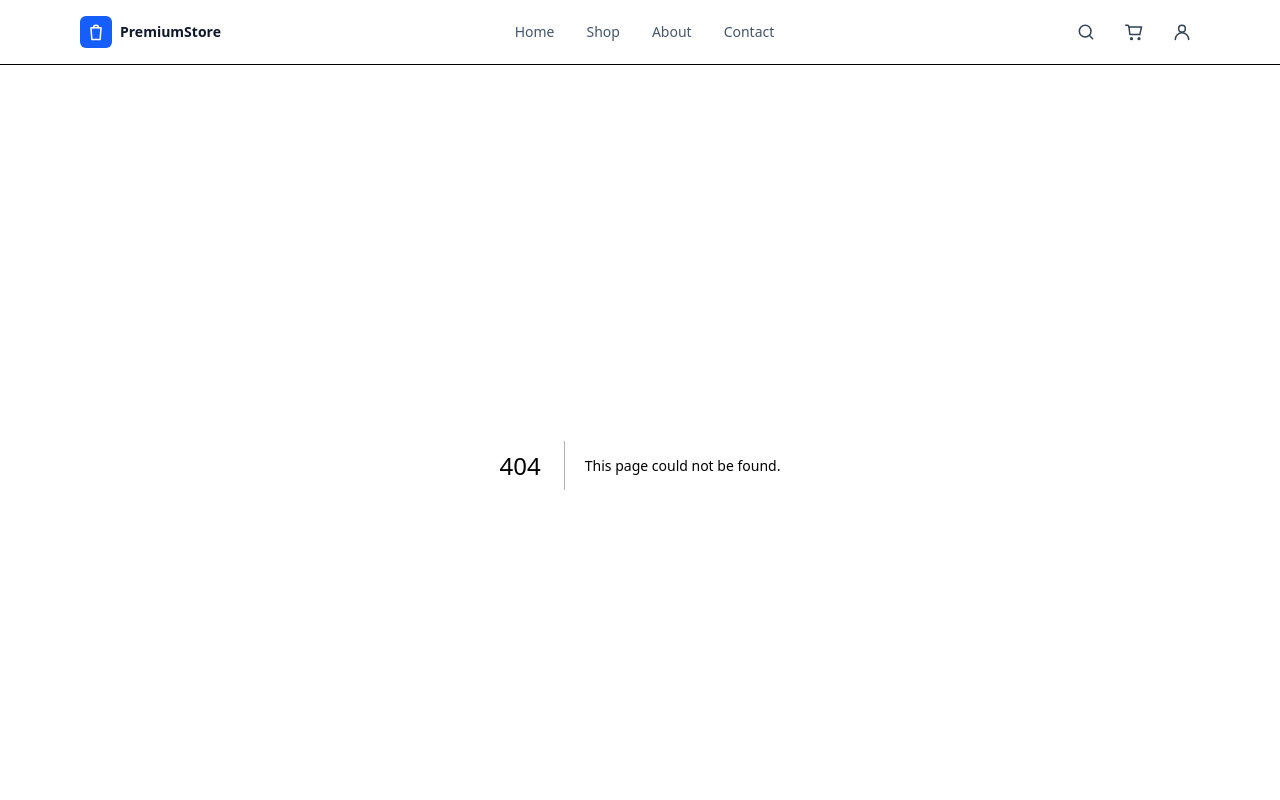
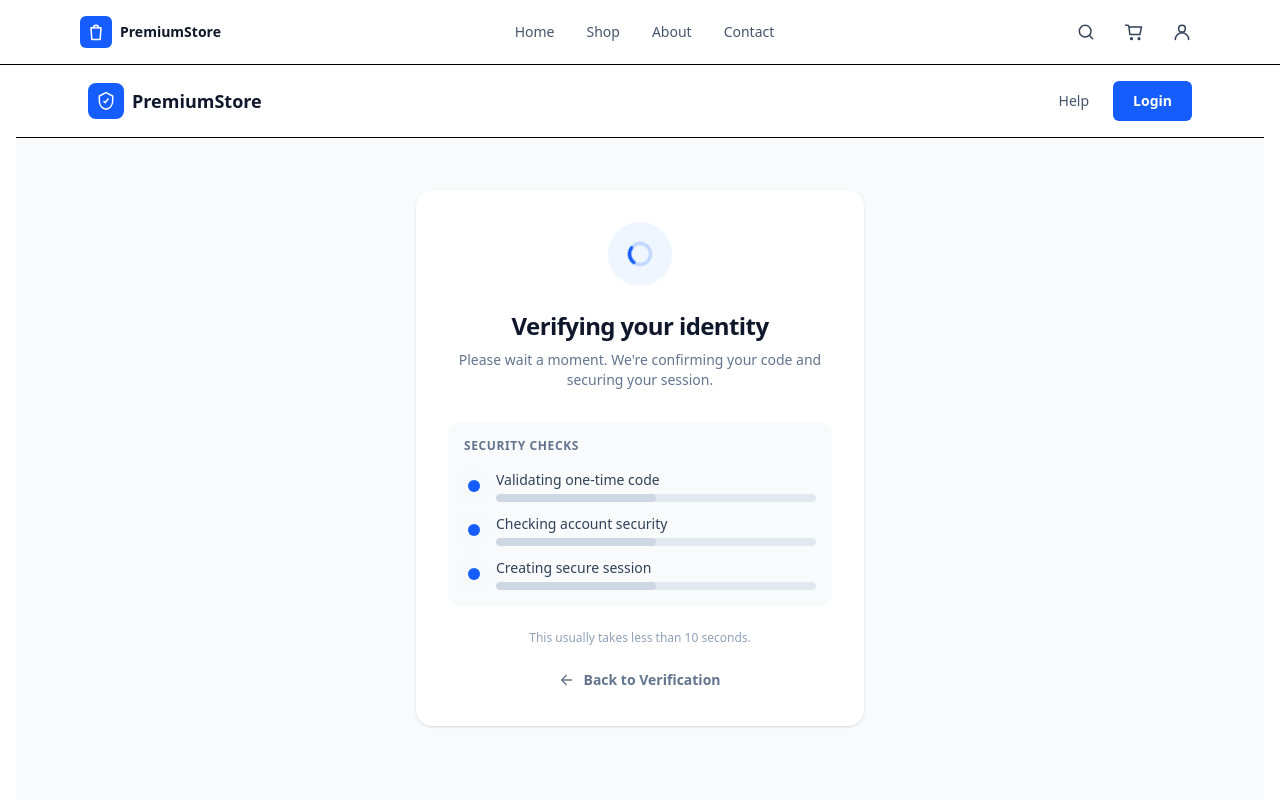
Before and after one commit to Alpkrsl/E-ticaret2.0, a Next.js app: page /loading in a window 1280 px wide. Before the commit this address had no page. Shown: the top 800 px of the page. Built offline with nearby package versions, Linux system fonts and the light colour scheme.

Commit message:
feat(auth): add loading verification screen

```diff
--- /dev/null
+++ b/app/(auth)/loading/page.tsx
@@ -0,0 +1,164 @@
+"use client";
+
+import Link from "next/link";
+
+export default function AuthLoadingPage() {
+  return (
+    <div className="flex min-h-screen flex-col bg-slate-50">
+      {/* Top bar */}
+      <header className="border-b bg-white">
+        <div className="mx-auto flex max-w-6xl items-center justify-between px-6 py-4">
+          <Link href="/" className="flex items-center gap-2 text-lg font-semibold text-slate-900">
+            <span className="inline-flex h-9 w-9 items-center justify-center rounded-lg bg-blue-600 text-white">
+              <ShieldLogo />
+            </span>
+            PremiumStore
+          </Link>
+
+          <div className="flex items-center gap-6 text-sm text-slate-600">
+            <Link href="/help" className="hover:text-slate-900">
+              Help
+            </Link>
+            <Link
+              href="/auth/login"
+              className="inline-flex h-10 items-center justify-center rounded-md bg-blue-600 px-5 text-sm font-semibold text-white hover:bg-blue-700"
+            >
+              Login
+            </Link>
+          </div>
+        </div>
+      </header>
+
+      {/* Main */}
+      <main className="flex flex-1 items-center justify-center px-4 py-12">
+        <div className="w-full max-w-md rounded-2xl bg-white p-8 text-center shadow-sm">
+          <div className="mx-auto flex h-16 w-16 items-center justify-center rounded-full bg-blue-50 text-blue-600">
+            <Spinner />
+          </div>
+
+          <h1 className="mt-6 text-2xl font-semibold tracking-tight text-slate-900">
+            Verifying your identity
+          </h1>
+
+          <p className="mx-auto mt-2 max-w-sm text-sm text-slate-500">
+            Please wait a moment. We&apos;re confirming your code and securing your session.
+          </p>
+
+          {/* Skeleton status box */}
+          <div className="mt-8 rounded-xl bg-slate-50 p-4 text-left">
+            <p className="text-xs font-semibold uppercase tracking-wider text-slate-500">
+              Security checks
+            </p>
+
+            <ul className="mt-4 space-y-3">
+              {[
+                "Validating one-time code",
+                "Checking account security",
+                "Creating secure session",
+              ].map((t) => (
+                <li key={t} className="flex items-center gap-3">
+                  <span className="relative inline-flex h-5 w-5 items-center justify-center">
+                    <span className="absolute inline-flex h-5 w-5 animate-ping rounded-full bg-blue-200 opacity-75" />
+                    <span className="relative inline-flex h-3 w-3 rounded-full bg-blue-600" />
+                  </span>
+                  <div className="flex-1">
+                    <p className="text-sm font-medium text-slate-700">{t}</p>
+                    <div className="mt-1 h-2 w-full overflow-hidden rounded-full bg-slate-200">
+                      <div className="h-2 w-1/2 animate-pulse rounded-full bg-slate-300" />
+                    </div>
+                  </div>
+                </li>
+              ))}
+            </ul>
+          </div>
+
+          {/* Bottom helper */}
+          <p className="mt-6 text-xs text-slate-400">
+            This usually takes less than 10 seconds.
+          </p>
+
+          <div className="mt-6">
+            <Link
+              href="/auth/verify"
+              className="inline-flex items-center justify-center gap-2 text-sm font-semibold text-slate-500 hover:text-slate-700"
+            >
+              <ArrowLeftIcon />
+              Back to Verification
+            </Link>
+          </div>
+        </div>
+      </main>
+
+      {/* Footer */}
+      <footer className="py-6 text-center text-xs text-slate-400">
+        <div className="flex items-center justify-center gap-6">
+          <Link href="/privacy" className="hover:underline">
+            Privacy Policy
+          </Link>
+          <Link href="/terms" className="hover:underline">
+            Terms of Service
+          </Link>
+          <Link href="/contact" className="hover:underline">
+            Contact Us
+          </Link>
+        </div>
+        <p className="mt-2">© 2024 PremiumStore Inc. All rights reserved.</p>
+      </footer>
+    </div>
+  );
+}
+
+/* ---------------- icons ---------------- */
+
+function ShieldLogo() {
+  return (
+    <svg viewBox="0 0 24 24" className="h-5 w-5" fill="none" stroke="currentColor" strokeWidth="1.8">
+      <path d="M12 2l8 4v6c0 5-3.5 9-8 10-4.5-1-8-5-8-10V6l8-4Z" />
+      <path d="M9 12l2 2 4-5" />
+    </svg>
+  );
+}
+
+function Spinner() {
+  return (
+    <svg
+      viewBox="0 0 24 24"
+      className="h-7 w-7 animate-spin"
+      fill="none"
+      aria-hidden="true"
+    >
+      <circle
+        cx="12"
+        cy="12"
+        r="9"
+        stroke="currentColor"
+        strokeOpacity="0.2"
+        strokeWidth="3"
+      />
+      <path
+        d="M21 12a9 9 0 0 0-9-9"
+        stroke="currentColor"
+        strokeWidth="3"
+        strokeLinecap="round"
+      />
+    </svg>
+  );
+}
+
+function ArrowLeftIcon() {
+  return (
+    <svg
+      viewBox="0 0 24 24"
+      className="h-4 w-4"
+      fill="none"
+      stroke="currentColor"
+      strokeWidth="2"
+      strokeLinecap="round"
+      strokeLinejoin="round"
+      aria-hidden="true"
+    >
+      <path d="M19 12H5" />
+      <path d="M11 19l-7-7 7-7" />
+    </svg>
+  );
+}
```
